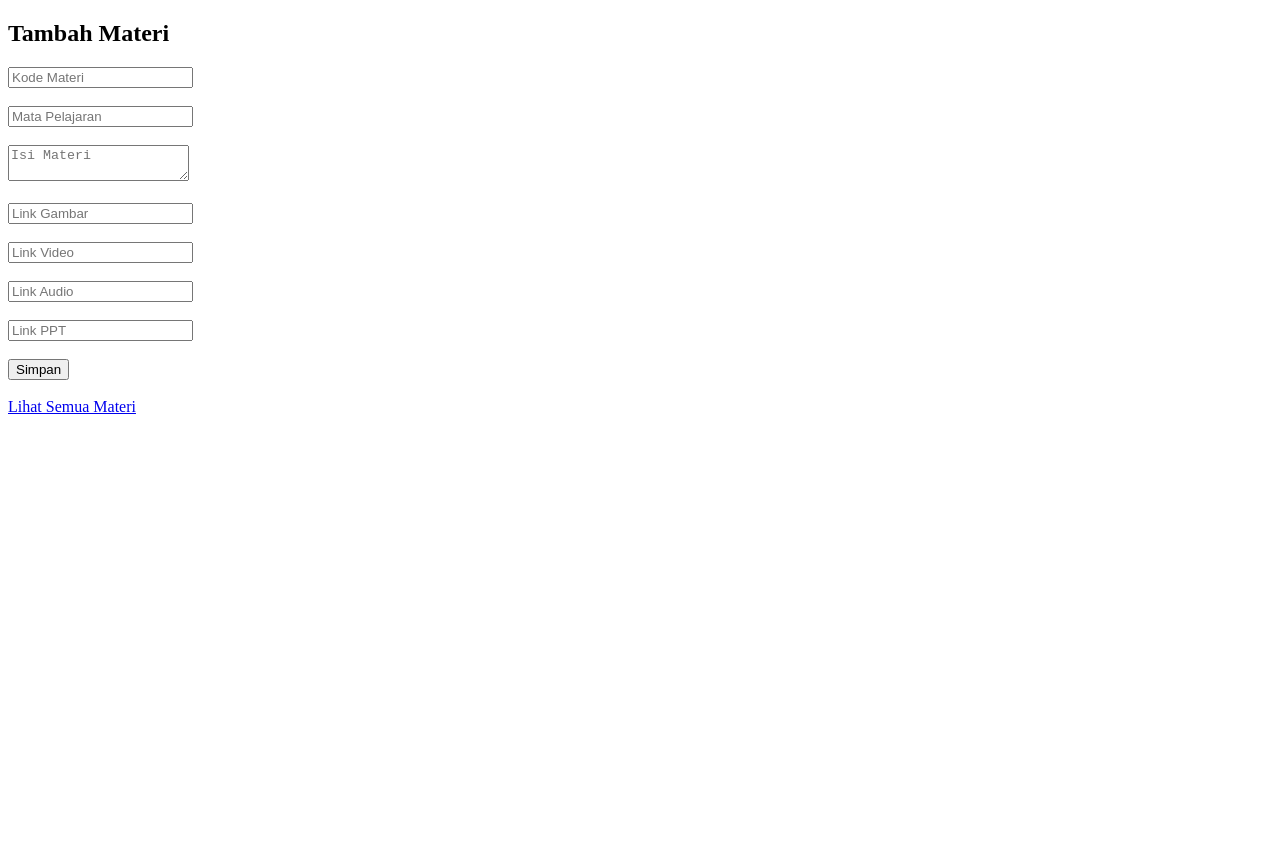
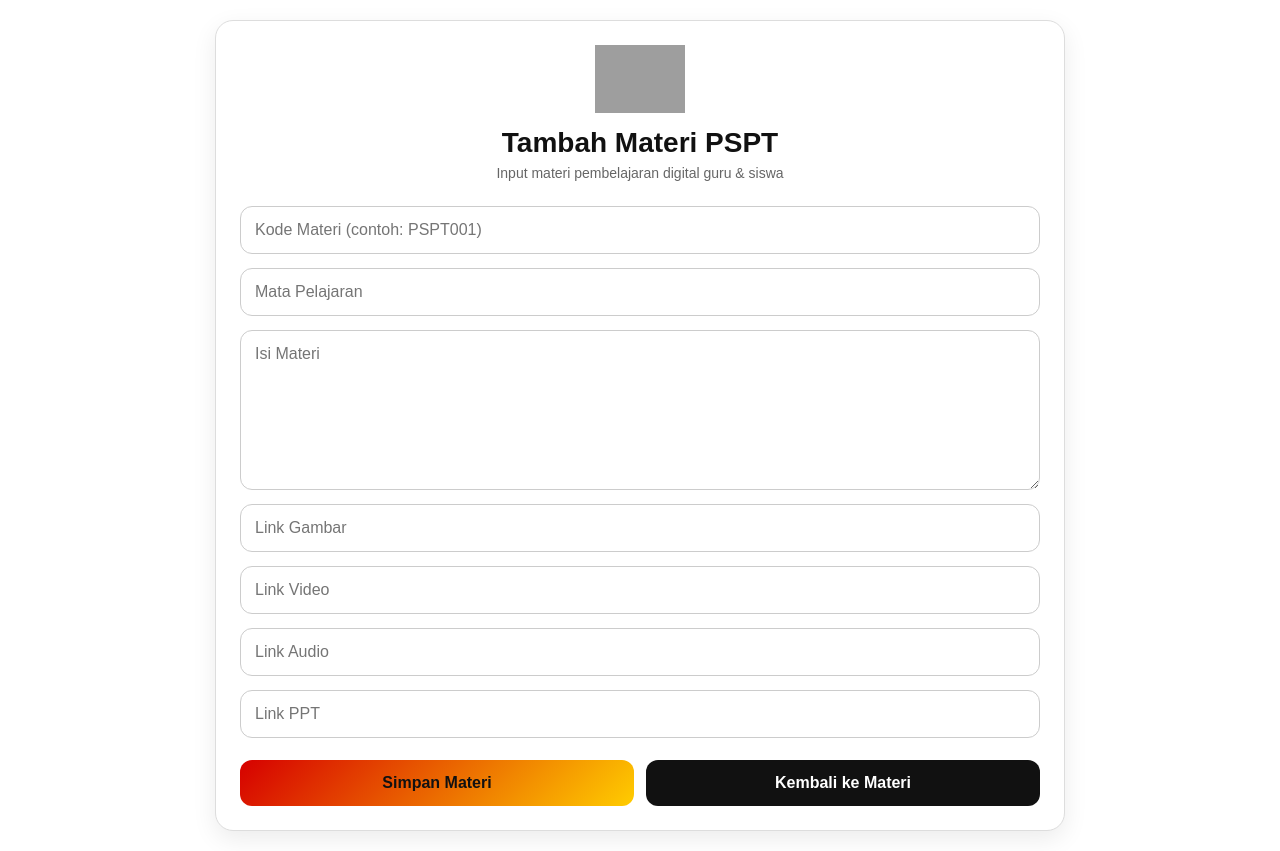
Before and after one commit to paktung/mpi-paktung, a plain HTML site: page index.html in a window 1280 px wide. Before the commit the page ends 800 px from the top, so only its background shows below. Drawn offline with nearby package versions, Linux system fonts and the light colour scheme; grey boxes are pictures that could not be loaded.

Commit message:
Update index.html

```diff
--- a/index.html
+++ b/index.html
@@ -1,30 +1,160 @@
+<!-- ========================= -->
+<!-- FILE: index.html -->
+<!-- ========================= -->
 <!DOCTYPE html>
 <html lang="id">
 <head>
   <meta charset="UTF-8">
   <meta name="viewport" content="width=device-width, initial-scale=1.0">
-  <title>Input Materi</title>
+  <title>Input Materi PSPT</title>
+
+  <!-- Favicon -->
+  <link rel="icon" type="image/png" href="https://res.cloudinary.com/do3jvxebp/image/upload/v1770296394/logo-pspt_pdvdab.png">
+
   <script src="https://cdn.jsdelivr.net/npm/@supabase/supabase-js"></script>
+
+  <style>
+    * {
+      box-sizing: border-box;
+      margin: 0;
+      padding: 0;
+      font-family: Arial, sans-serif;
+    }
+
+    body {
+      background: #ffffff;
+      color: #222;
+      padding: 20px;
+    }
+
+    .container {
+      max-width: 850px;
+      margin: auto;
+      background: #fff;
+      border: 1px solid #ddd;
+      border-radius: 18px;
+      padding: 24px;
+      box-shadow: 0 8px 24px rgba(0,0,0,0.08);
+    }
+
+    .header {
+      text-align: center;
+      margin-bottom: 25px;
+    }
+
+    .header img {
+      width: 90px;
+      margin-bottom: 10px;
+    }
+
+    .header h1 {
+      font-size: 28px;
+      color: #111;
+      margin-bottom: 6px;
+    }
+
+    .header p {
+      color: #666;
+      font-size: 14px;
+    }
+
+    form {
+      display: grid;
+      gap: 14px;
+    }
+
+    input, textarea {
+      width: 100%;
+      padding: 14px;
+      border: 1px solid #ccc;
+      border-radius: 12px;
+      font-size: 16px;
+    }
+
+    textarea {
+      min-height: 160px;
+      resize: vertical;
+    }
+
+    .btn-group {
+      display: flex;
+      gap: 12px;
+      flex-wrap: wrap;
+      margin-top: 8px;
+    }
+
+    button, .link-btn {
+      flex: 1;
+      min-width: 150px;
+      text-align: center;
+      padding: 14px;
+      border: none;
+      border-radius: 12px;
+      cursor: pointer;
+      font-size: 16px;
+      font-weight: bold;
+      text-decoration: none;
+      transition: 0.3s;
+    }
+
+    button {
+      background: linear-gradient(135deg, #d60000, #ffcc00);
+      color: #111;
+    }
+
+    button:hover {
+      opacity: 0.9;
+    }
+
+    .link-btn {
+      background: #111;
+      color: #fff;
+    }
+
+    .link-btn:hover {
+      background: #333;
+    }
+
+    @media (max-width: 768px) {
+      .container {
+        padding: 18px;
+      }
+
+      .header h1 {
+        font-size: 22px;
+      }
+
+      input, textarea, button, .link-btn {
+        font-size: 15px;
+      }
+    }
+  </style>
 </head>
 <body>
 
-  <h2>Tambah Materi</h2>
+  <div class="container">
+    <div class="header">
+      <img src="https://res.cloudinary.com/do3jvxebp/image/upload/v1770296394/logo-pspt_pdvdab.png" alt="Logo PSPT">
+      <h1>Tambah Materi PSPT</h1>
+      <p>Input materi pembelajaran digital guru & siswa</p>
+    </div>
 
-  <form id="materiForm">
-    <input type="text" id="kode" placeholder="Kode Materi" required><br><br>
-    <input type="text" id="mapel" placeholder="Mata Pelajaran" required><br><br>
-    <textarea id="materi" placeholder="Isi Materi" required></textarea><br><br>
+    <form id="materiForm">
+      <input type="text" id="kode" placeholder="Kode Materi (contoh: PSPT001)" required>
+      <input type="text" id="mapel" placeholder="Mata Pelajaran" required>
+      <textarea id="materi" placeholder="Isi Materi" required></textarea>
 
-    <input type="text" id="gambar" placeholder="Link Gambar"><br><br>
-    <input type="text" id="video" placeholder="Link Video"><br><br>
-    <input type="text" id="audio" placeholder="Link Audio"><br><br>
-    <input type="text" id="ppt" placeholder="Link PPT"><br><br>
+      <input type="text" id="gambar" placeholder="Link Gambar">
+      <input type="text" id="video" placeholder="Link Video">
+      <input type="text" id="audio" placeholder="Link Audio">
+      <input type="text" id="ppt" placeholder="Link PPT">
 
-    <button type="submit">Simpan</button>
-  </form>
-
-  <br>
-  <a href="materi.html">Lihat Semua Materi</a>
+      <div class="btn-group">
+        <button type="submit">Simpan Materi</button>
+        <a href="materi.html" class="link-btn">Kembali ke Materi</a>
+      </div>
+    </form>
+  </div>
 
   <script src="assets/js/config.js"></script>
   <script src="assets/js/materi.js"></script>
```
